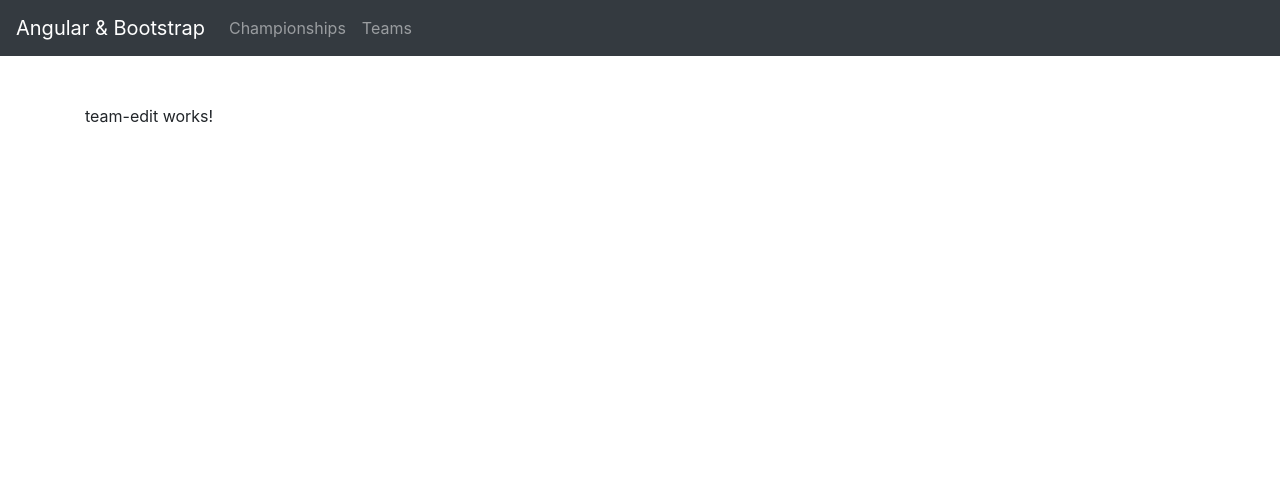
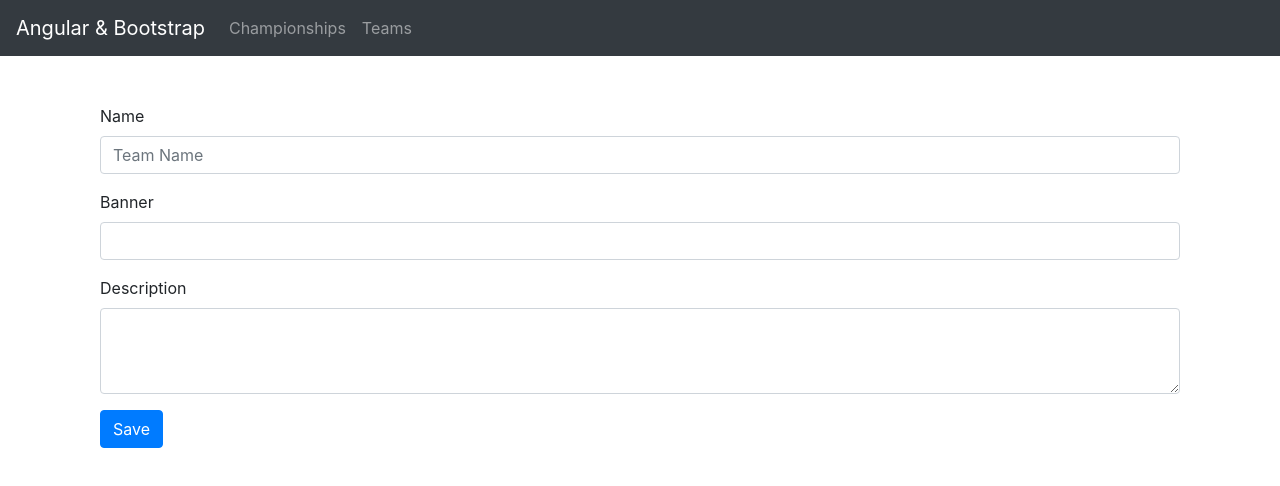
Before and after one commit to kapit4n/football-two-adm, an Angular app: page /team/new in a window 1280 px wide. Shown: the top 486 px of the page. Built offline with nearby package versions, Linux system fonts and the light colour scheme.

Commit message:
Save a team

```diff
--- a/src/app/adm/team/team-edit/team-edit.component.html
+++ b/src/app/adm/team/team-edit/team-edit.component.html
@@ -1,3 +1,17 @@
-<p>
-  team-edit works!
-</p>
+<form class="container" (ngSubmit)="onSubmit()" [formGroup]="cForm">
+  <div class="form-group">
+    <label for="name">Name</label>
+    <input type="text" class="form-control" id="name" formControlName="name" placeholder="Team Name">
+  </div>
+
+  <div class="form-group">
+    <label for="banner">Banner</label>
+    <input type="text" class="form-control" id="banner" formControlName="banner" placeholder="">
+  </div>
+
+  <div class="form-group">
+    <label for="description">Description</label>
+    <textarea class="form-control" id="description" rows="3" formControlName="description"></textarea>
+  </div>
+  <button type="submit" class="btn btn-primary mb-2">Save</button>
+</form>
--- a/src/app/adm/team/team-edit/team-edit.component.ts
+++ b/src/app/adm/team/team-edit/team-edit.component.ts
@@ -1,4 +1,8 @@
 import { Component, OnInit } from '@angular/core';
+import { FormGroup, FormControl } from '@angular/forms';
+import { TeamsService } from '../../../services/adm/teams.service'
+import { ActivatedRoute } from '@angular/router';
+import { Router } from "@angular/router";
 
 @Component({
   selector: 'app-team-edit',
@@ -7,9 +11,39 @@ import { Component, OnInit } from '@angular/core';
 })
 export class TeamEditComponent implements OnInit {
 
-  constructor() { }
+  id: string;
+  cForm: FormGroup;
+
+  constructor(private teamsSvc: TeamsService, private route: ActivatedRoute, private router: Router) {
+    this.cForm = new FormGroup({
+      name: new FormControl(''),
+      banner: new FormControl(''),
+      description: new FormControl('')
+    });
+  }
 
   ngOnInit() {
+    let id = this.route.snapshot.paramMap.get("id");
+    if (id != 'new') {
+      this.id = id;
+      this.teamsSvc.getById(id).subscribe(data => {
+        this.cForm.setValue({ name: data.name, description: data.description, banner: data.banner });
+      })
+    }
   }
 
+  onSubmit() {
+    let data = {};
+    data = Object.assign({}, this.cForm.value);
+    if (this.id) {
+      data = Object.assign(data);
+      this.teamsSvc.update(this.id, data).subscribe(data => {
+        this.router.navigate(['/team-info/' + this.id]);
+      });
+    } else {
+      this.teamsSvc.save(data).subscribe(data => {
+        this.router.navigate(['/team-list']);
+      });
+    }
+  }
 }
--- a/src/app/app.module.ts
+++ b/src/app/app.module.ts
@@ -23,7 +23,6 @@ const appRoutes: Routes = [
   { path: 'team/:id', component: TeamEditComponent },
   { path: 'team-info/:id', component: TeamComponent },
   { path: 'team-list', component: TeamListComponent }
-
 ];
 
 @NgModule({
```
